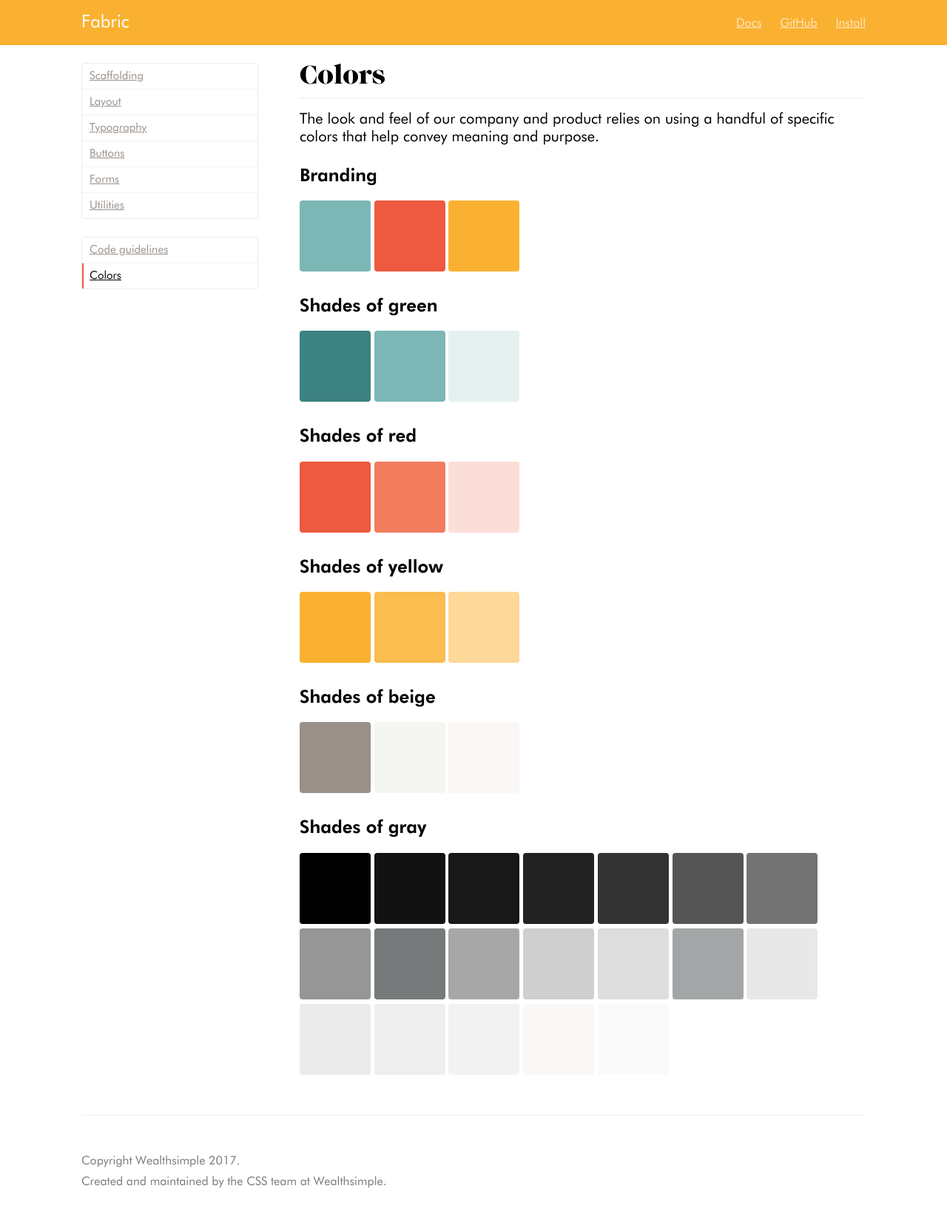
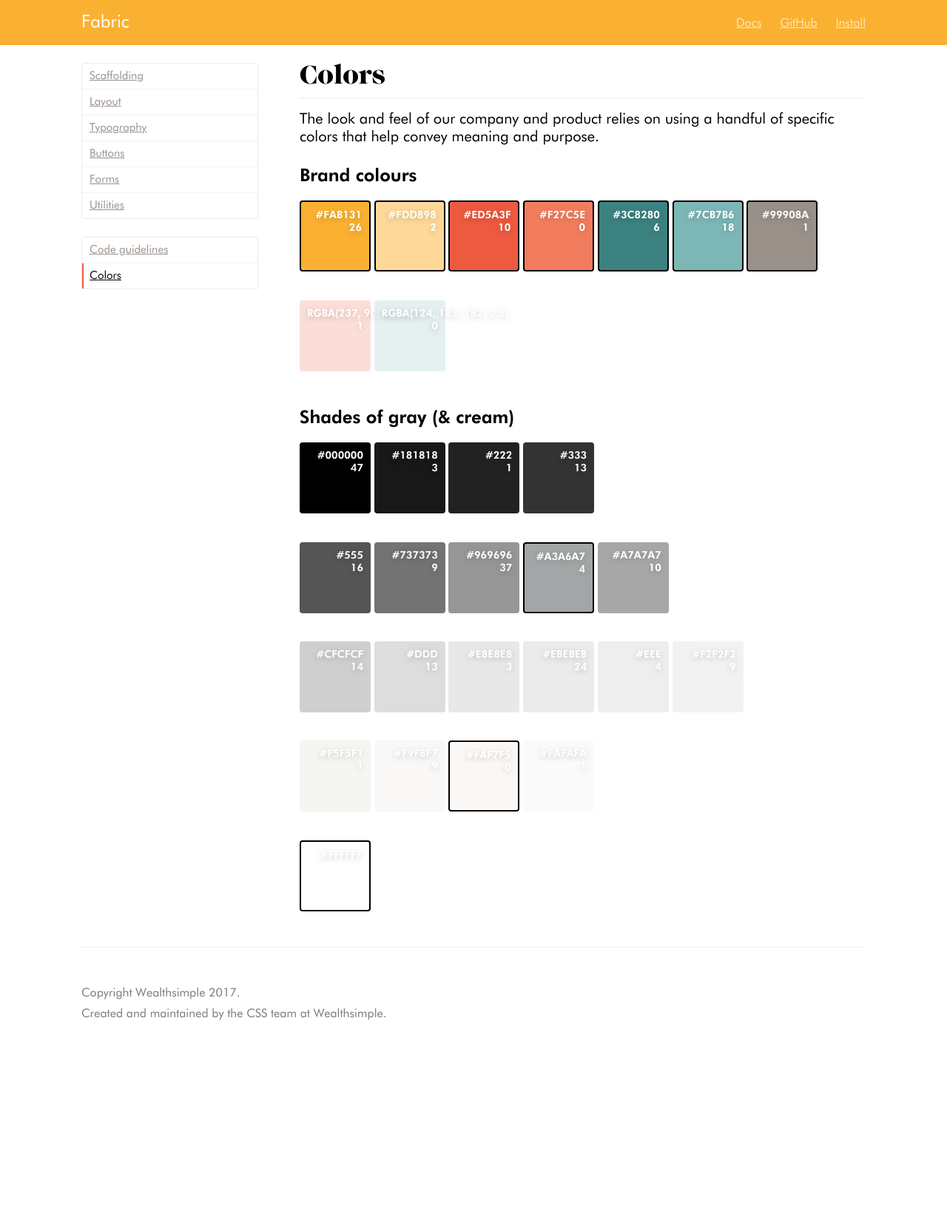
Before and after one commit to yusuf8ahmed/fabric, a Jekyll site: the page built from docs/colors.md, in a window 1280 px wide. Shown: the whole page at 74% size. Built offline with Jekyll 4.4.1, drawn with Linux system fonts in a browser that asks for light colours; after the commit the page ends 1433 px from its top, so only the background shows below that.

Commit message:
Sorting and displaying currently used colours and their frequencies.

```diff
--- a/docs/colors.md
+++ b/docs/colors.md
@@ -5,54 +5,50 @@ title: Colors
 
 The look and feel of our company and product relies on using a handful of specific colors that help convey meaning and purpose.
 
-### Branding
+### Brand colours
 
-<div class="swatch swatch-green"></div>
-<div class="swatch swatch-red"></div>
-<div class="swatch swatch-yellow"></div>
+<div class="swatch swatch-yellow highlighted">26</div>
+<div class="swatch swatch-faded-yellow highlighted">2</div>
+<!-- <div class="swatch swatch-translucent-yellow">0</div> -->
 
-### Shades of green
-<div class="swatch swatch-green-80"></div>
-<div class="swatch swatch-green"></div>
-<div class="swatch swatch-green-transparent"></div>
+<div class="swatch swatch-red highlighted">10</div>
+<div class="swatch swatch-crusta highlighted">0</div>
 
-### Shades of red
+<div class="swatch swatch-green-80 highlighted">6</div>
+<div class="swatch swatch-green highlighted">18</div>
 
-<div class="swatch swatch-red"></div>
-<div class="swatch swatch-crusta"></div>
-<div class="swatch swatch-red-transparent"></div>
+<div class="swatch swatch-dark-beige highlighted">1</div>
+<br/>
+<div class="swatch swatch-red-transparent">1</div>
+<div class="swatch swatch-green-transparent">0</div>
+<br/>
 
-### Shades of yellow
+### Shades of gray (& cream)
 
-<div class="swatch swatch-yellow"></div>
-<div class="swatch swatch-translucent-yellow"></div>
-<div class="swatch swatch-faded-yellow"></div>
+<div class="swatch swatch-black">47</div>
+<div class="swatch swatch-gray-98">3</div>
+<div class="swatch swatch-gray-95">1</div>
+<div class="swatch swatch-gray-90">13</div>
+<br/>
+<div class="swatch swatch-gray-80">16</div>
+<div class="swatch swatch-gray-65">9</div>
+<div class="swatch swatch-gray-60">37</div>
+<div class="swatch swatch-gray-30 highlighted">4</div>
+<div class="swatch swatch-gray-50">10</div>
+<br/>
+<div class="swatch swatch-gray-40">14</div>
+<div class="swatch swatch-gray-35">13</div>
 
-### Shades of beige
-
-<div class="swatch swatch-dark-beige"></div>
-<div class="swatch swatch-brown-5"></div>
-<div class="swatch swatch-light-beige"></div>
-
-### Shades of gray
-
-<div class="swatch swatch-black"></div>
-<div class="swatch swatch-gray-99"></div>
-<div class="swatch swatch-gray-98"></div>
-<div class="swatch swatch-gray-95"></div>
-<div class="swatch swatch-gray-90"></div>
-<div class="swatch swatch-gray-80"></div>
-<div class="swatch swatch-gray-65"></div>
-<div class="swatch swatch-gray-60"></div>
-<div class="swatch swatch-gray-52"></div>
-<div class="swatch swatch-gray-50"></div>
-<div class="swatch swatch-gray-40"></div>
-<div class="swatch swatch-gray-35"></div>
-<div class="swatch swatch-gray-30"></div>
-<div class="swatch swatch-gray-25"></div>
-<div class="swatch swatch-gray-20"></div>
-<div class="swatch swatch-gray-15"></div>
-<div class="swatch swatch-gray-10"></div>
-<div class="swatch swatch-gray-6"></div>
-<div class="swatch swatch-gray-5"></div>
-<div class="swatch swatch-white"></div>
+<div class="swatch swatch-gray-25">3</div>
+<div class="swatch swatch-gray-20">24</div>
+<div class="swatch swatch-gray-15">4</div>
+<div class="swatch swatch-gray-10">9</div>
+<br/>
+<div class="swatch swatch-brown-5">1</div>
+<div class="swatch swatch-gray-6">9</div>
+<div class="swatch swatch-light-beige highlighted">0</div>
+<div class="swatch swatch-gray-5">1</div>
+<br/>
+<div class="swatch swatch-white highlighted"></div>
+<!-- <div class="swatch swatch-gray-99"></div> -->
+<!-- <div class="swatch swatch-gray-52"></div> -->
--- a/docs/docs.scss
+++ b/docs/docs.scss
@@ -359,47 +359,249 @@ body {
 
 .swatch {
   display: inline-block;
+  vertical-align: bottom;
   width: 6rem;
   height: 6rem;
+  padding: $base-unit;
   border-radius: .25rem;
+  color: $color-white;
+  text-shadow: 0 2px 8px rgba(0,0,0,0.2);
+  text-align: right;
+  text-transform: uppercase;
+  font-size: $secondary-font-size;
+  @include font-sans-bold;
+  white-space: pre;
+
+  // margin-right: -0.3rem; // hack to make the colours touch for better visual inspaction
+
+  &.highlighted {
+    border: 2px solid $color-black;
+  }
 }
 
-.swatch-green { background-color: $color-green; }
-.swatch-green-80 { background-color: $color-green-80; }
-.swatch-green-transparent { background-color: $color-green-transparent; }
+.swatch-green {
+  background-color: $color-green;
+  &::before {
+    content: "#{$color-green}\A";
+  }
+}
+.swatch-green-80 {
+  background-color: $color-green-80;
+  &::before {
+    content: "#{$color-green-80}\A";
+  }
+}
+.swatch-green-transparent {
+  background-color: $color-green-transparent;
+  &::before {
+    content: "#{$color-green-transparent}\A";
+  }
+}
 
-.swatch-red { background-color: $color-red; }
-.swatch-crusta { background-color: $color-crusta; }
-.swatch-red-transparent { background-color: $color-red-transparent; }
+.swatch-red {
+  background-color: $color-red;
+  &::before {
+    content: "#{$color-red}\A";
+  }
+}
 
-.swatch-yellow { background-color: $color-yellow; }
-.swatch-faded-yellow { background-color: $color-faded-yellow; }
-.swatch-translucent-yellow { background-color: $color-translucent-yellow; }
+.swatch-crusta {
+  background-color: $color-crusta;
+  &::before {
+    content: "#{$color-crusta}\A";
+  }
+}
 
-.swatch-black { background-color: $color-black; }
-.swatch-gray-99 { background-color: $color-gray-99; }
-.swatch-gray-98 { background-color: $color-gray-98; }
-.swatch-gray-95 { background-color: $color-gray-95; }
-.swatch-gray-90 { background-color: $color-gray-90; }
-.swatch-gray-80 { background-color: $color-gray-80; }
-.swatch-gray-65 { background-color: $color-gray-65; }
-.swatch-gray-60 { background-color: $color-gray-60; }
-.swatch-gray-52 { background-color: $color-gray-52; }
-.swatch-gray-50 { background-color: $color-gray-50; }
-.swatch-gray-40 { background-color: $color-gray-40; }
-.swatch-gray-35 { background-color: $color-gray-35; }
-.swatch-gray-30 { background-color: $color-gray-30; }
-.swatch-gray-25 { background-color: $color-gray-25; }
-.swatch-gray-20 { background-color: $color-gray-20; }
-.swatch-gray-15 { background-color: $color-gray-15; }
-.swatch-gray-10 { background-color: $color-gray-10; }
-.swatch-gray-6 { background-color: $color-gray-6; }
-.swatch-gray-5 { background-color: $color-gray-5; }
-.swatch-white { background-color: $color-white; }
+.swatch-red-transparent {
+  background-color: $color-red-transparent;
+  &::before {
+    content: "#{$color-red-transparent}\A";
+  }
+}
 
-.swatch-light-beige { background-color: $color-light-beige; }
-.swatch-brown-5 { background-color: $color-brown-5; }
-.swatch-dark-beige { background-color: $color-dark-beige; }
+.swatch-yellow {
+  background-color: $color-yellow;
+  &::before {
+    content: "#{$color-yellow}\A";
+  }
+}
+
+.swatch-faded-yellow {
+  background-color: $color-faded-yellow;
+  &::before {
+    content: "#{$color-faded-yellow}\A";
+  }
+}
+
+.swatch-translucent-yellow {
+  background-color: $color-translucent-yellow;
+  &::before {
+    content: "#{$color-translucent-yellow}\A";
+  }
+}
+
+.swatch-light-beige {
+  background-color: $color-light-beige;
+  &::before {
+    content: "#{$color-light-beige}\A";
+  }
+}
+
+.swatch-brown-5 {
+  background-color: $color-brown-5;
+  &::before {
+    content: "#{$color-brown-5}\A";
+  }
+}
+
+.swatch-dark-beige {
+  background-color: $color-dark-beige;
+  &::before {
+    content: "#{$color-dark-beige}\A";
+  }
+}
+
+.swatch-black {
+  background-color: $color-black;
+  &::before {
+    content: "#{$color-black}\A";
+  }
+}
+
+.swatch-gray-99 {
+  background-color: $color-gray-99;
+  &::before {
+    content: "#{$color-gray-99}\A";
+  }
+}
+
+.swatch-gray-98 {
+  background-color: $color-gray-98;
+  &::before {
+    content: "#{$color-gray-98}\A";
+  }
+}
+
+.swatch-gray-95 {
+  background-color: $color-gray-95;
+  &::before {
+    content: "#{$color-gray-95}\A";
+  }
+}
+
+.swatch-gray-90 {
+  background-color: $color-gray-90;
+  &::before {
+    content: "#{$color-gray-90}\A";
+  }
+}
+
+.swatch-gray-80 {
+  background-color: $color-gray-80;
+  &::before {
+    content: "#{$color-gray-80}\A";
+  }
+}
+
+.swatch-gray-65 {
+  background-color: $color-gray-65;
+  &::before {
+    content: "#{$color-gray-65}\A";
+  }
+}
+
+.swatch-gray-60 {
+  background-color: $color-gray-60;
+  &::before {
+    content: "#{$color-gray-60}\A";
+  }
+}
+
+.swatch-gray-52 {
+  background-color: $color-gray-52;
+  &::before {
+    content: "#{$color-gray-52}\A";
+  }
+}
+
+.swatch-gray-50 {
+  background-color: $color-gray-50;
+  &::before {
+    content: "#{$color-gray-50}\A";
+  }
+}
+
+.swatch-gray-40 {
+  background-color: $color-gray-40;
+  &::before {
+    content: "#{$color-gray-40}\A";
+  }
+}
+
+.swatch-gray-35 {
+  background-color: $color-gray-35;
+  &::before {
+    content: "#{$color-gray-35}\A";
+  }
+}
+
+.swatch-gray-30 {
+  background-color: $color-gray-30;
+  &::before {
+    content: "#{$color-gray-30}\A";
+  }
+}
+
+.swatch-gray-25 {
+  background-color: $color-gray-25;
+  &::before {
+    content: "#{$color-gray-25}\A";
+  }
+}
+
+.swatch-gray-20 {
+  background-color: $color-gray-20;
+  &::before {
+    content: "#{$color-gray-20}\A";
+  }
+}
+
+.swatch-gray-15 {
+  background-color: $color-gray-15;
+  &::before {
+    content: "#{$color-gray-15}\A";
+  }
+}
+
+.swatch-gray-10 {
+  background-color: $color-gray-10;
+  &::before {
+    content: "#{$color-gray-10}\A";
+  }
+}
+
+.swatch-gray-6 {
+  background-color: $color-gray-6;
+  &::before {
+    content: "#{$color-gray-6}\A";
+  }
+}
+
+.swatch-gray-5 {
+  background-color: $color-gray-5;
+  &::before {
+    content: "#{$color-gray-5}\A";
+  }
+}
+
+.swatch-white {
+  background-color: $color-white;
+  &::before {
+    content: "#{$color-white}\A";
+  }
+}
+
+
 
 .button-example {
   background-color: $color-green;
--- a/scss/_variables.scss
+++ b/scss/_variables.scss
@@ -17,18 +17,19 @@ $padding-vertical: 24px;
 
 $margin-vertical: 15px;
 
+$color-white: #ffffff;
 $color-gray-5: #fafafa;
 $color-gray-6: #f9f8f7;
 $color-gray-10: #f2f2f2;
 $color-gray-15: #eee;
 $color-gray-20: #ebebeb;
 $color-gray-25: #e8e8e8;
-$color-gray-30: #a3a6a7;
 $color-gray-35: #ddd;
 $color-gray-40: #cfcfcf;
 $color-gray-50: #a7a7a7;
+$color-gray-30: #a3a6a7;
+$color-gray-60: #969696;
 $color-gray-52: #767a7b;
-$color-gray-60: #969696;
 $color-gray-65: #737373;
 $color-gray-80: #555;
 $color-gray-90: #333;
@@ -36,8 +37,6 @@ $color-gray-95: #222;
 $color-gray-98: #181818;
 $color-gray-99: #121212;
 $color-gray-100: #000000;
-
-$color-white: #ffffff;
 $color-black: $color-gray-100;
 
 $color-red: #ed5a3f;
```
